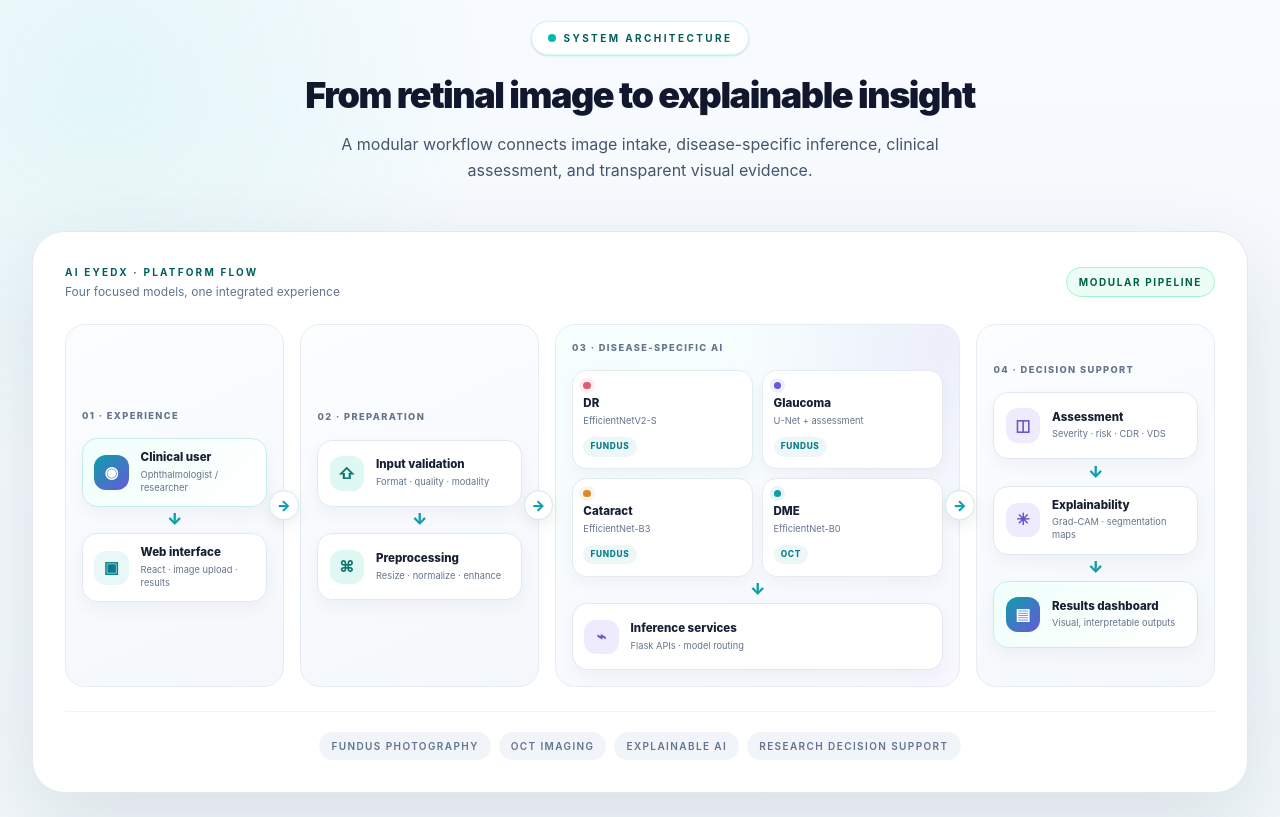
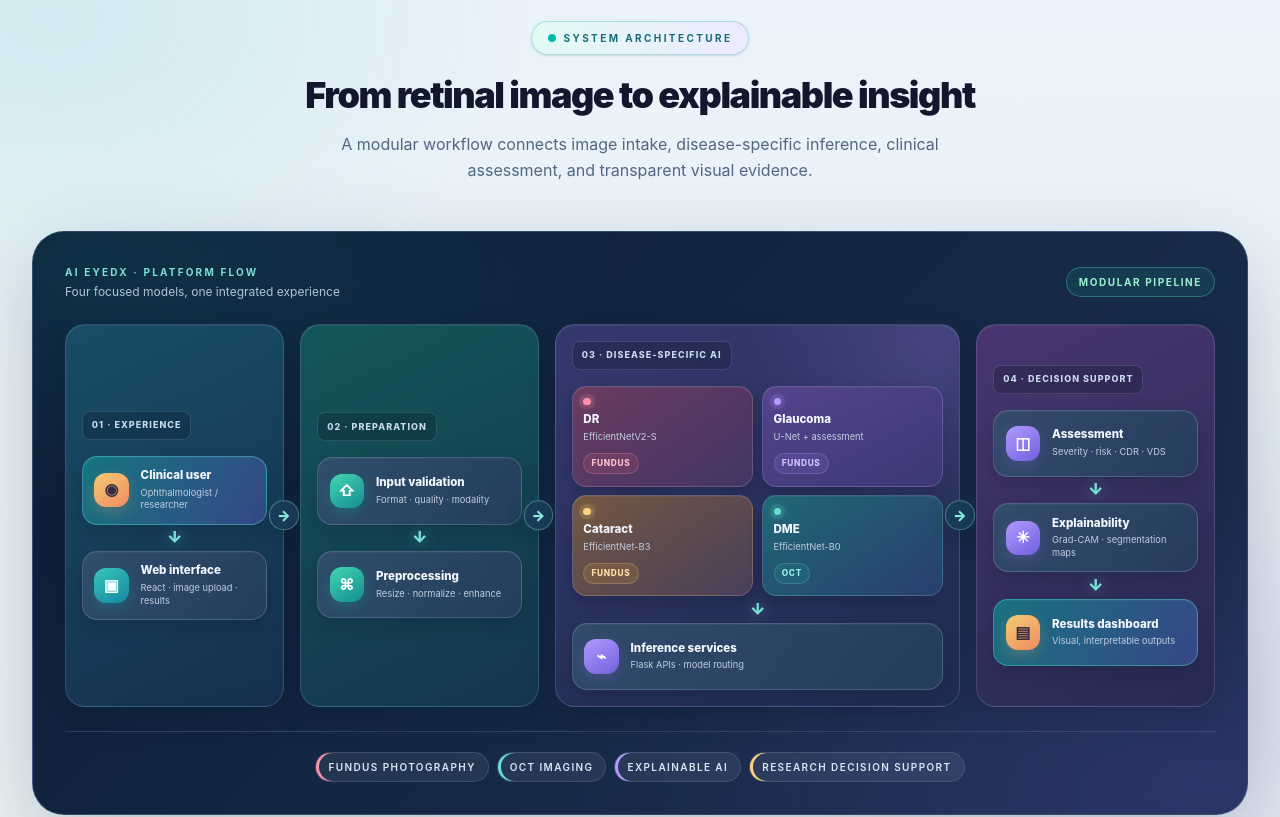
Before and after one commit to Senura-ux/research-portfolio, a Next.js app in the folder ai-eyedx/: page / in a window 1280 px wide. Shown: the part 3400-4217 px from the top of the page. Built offline with nearby package versions, Linux system fonts and the light colour scheme.

Commit message:
feat: enhance architecture section with new styles and structure

```diff
--- a/ai-eyedx/src/app/globals.css
+++ b/ai-eyedx/src/app/globals.css
@@ -2505,3 +2505,271 @@ body {
     transition: none;
   }
 }
+
+.home-architecture {
+  background:
+    radial-gradient(ellipse at 4% 8%, rgba(36, 184, 177, 0.13), transparent 30rem),
+    radial-gradient(ellipse at 95% 80%, rgba(108, 91, 210, 0.12), transparent 32rem),
+    linear-gradient(180deg, #eaf2fb, #edf5f5);
+}
+
+.architecture-title-badge {
+  border-color: rgba(44, 176, 173, 0.32);
+  background: linear-gradient(110deg, #e2faf5, #edeaff);
+  color: #166c78;
+}
+
+.architecture-heading {
+  color: #122744;
+}
+
+.architecture-intro {
+  color: #526781;
+}
+
+.architecture-canvas {
+  border-color: rgba(150, 190, 226, 0.24);
+  background:
+    radial-gradient(ellipse at 5% 5%, rgba(29, 178, 174, 0.13), transparent 32%),
+    radial-gradient(ellipse at 96% 95%, rgba(120, 102, 226, 0.17), transparent 38%),
+    linear-gradient(135deg, #0c1c34, #142844 52%, #1d2c50);
+  box-shadow: 0 32px 90px rgba(14, 34, 62, 0.24);
+}
+
+.architecture-canvas-kicker {
+  color: #7ce0d5;
+}
+
+.architecture-canvas-caption {
+  color: #b1c4da;
+}
+
+.architecture-pipeline-badge {
+  border-color: rgba(101, 224, 188, 0.35);
+  background: rgba(27, 154, 133, 0.17);
+  color: #9af0d0;
+}
+
+.architecture-stage {
+  isolation: isolate;
+  border-color: rgba(164, 195, 226, 0.2);
+  background: linear-gradient(155deg, rgba(33, 57, 85, 0.95), rgba(23, 43, 69, 0.96));
+  box-shadow: 0 12px 30px rgba(3, 11, 27, 0.16), inset 0 1px rgba(255, 255, 255, 0.055);
+  transition: transform 200ms ease, border-color 200ms ease, box-shadow 200ms ease;
+}
+
+.architecture-stage:hover {
+  transform: translateY(-3px);
+  border-color: rgba(129, 220, 219, 0.45);
+  box-shadow: 0 17px 35px rgba(3, 11, 27, 0.25), inset 0 1px rgba(255, 255, 255, 0.08);
+}
+
+.architecture-stage-experience {
+  background: linear-gradient(155deg, rgba(25, 80, 105, 0.94), rgba(23, 48, 79, 0.98));
+}
+
+.architecture-stage-preparation {
+  background: linear-gradient(155deg, rgba(19, 91, 91, 0.92), rgba(22, 54, 78, 0.98));
+}
+
+.architecture-stage-ai {
+  background: linear-gradient(155deg, rgba(54, 61, 111, 0.94), rgba(33, 43, 79, 0.98));
+}
+
+.architecture-stage-decision {
+  background: linear-gradient(155deg, rgba(80, 55, 119, 0.88), rgba(38, 43, 82, 0.98));
+}
+
+.architecture-step {
+  display: inline-flex;
+  align-items: center;
+  align-self: flex-start;
+  gap: 0.4rem;
+  margin-bottom: 1rem;
+  padding: 0.4rem 0.55rem;
+  border: 1px solid rgba(206, 226, 247, 0.15);
+  border-radius: 0.5rem;
+  background: rgba(7, 17, 35, 0.25);
+  color: #c9d9ed;
+  font-size: 0.56rem;
+  letter-spacing: 0.12em;
+}
+
+.architecture-node {
+  border-color: rgba(213, 231, 251, 0.18);
+  background: linear-gradient(125deg, rgba(51, 78, 108, 0.9), rgba(38, 62, 93, 0.92));
+  box-shadow: 0 8px 18px rgba(3, 11, 27, 0.17), inset 0 1px rgba(255, 255, 255, 0.045);
+  transition: transform 180ms ease, border-color 180ms ease;
+}
+
+.architecture-node:hover,
+.architecture-model:hover {
+  transform: translateY(-2px);
+  border-color: rgba(162, 229, 225, 0.48);
+}
+
+.architecture-node strong,
+.architecture-model strong {
+  color: #f3f7ff;
+}
+
+.architecture-node small,
+.architecture-model small {
+  color: #c0cde0;
+}
+
+.architecture-icon {
+  background: linear-gradient(145deg, #38c7bb, #1685a0);
+  color: #f4ffff;
+  box-shadow: 0 5px 14px rgba(9, 181, 172, 0.25);
+}
+
+.architecture-node-teal .architecture-icon {
+  background: linear-gradient(145deg, #43d6b1, #148c91);
+  color: white;
+}
+
+.architecture-node-violet .architecture-icon {
+  background: linear-gradient(145deg, #b19aff, #7160dc);
+  color: white;
+  box-shadow: 0 5px 14px rgba(132, 106, 231, 0.26);
+}
+
+.architecture-node-primary {
+  border-color: rgba(76, 225, 205, 0.42);
+  background: linear-gradient(120deg, rgba(21, 122, 132, 0.9), rgba(57, 73, 139, 0.92));
+}
+
+.architecture-node-primary .architecture-icon {
+  background: linear-gradient(145deg, #f4cb73, #ee8c62);
+  color: #352a42;
+  box-shadow: 0 5px 14px rgba(239, 162, 96, 0.25);
+}
+
+.architecture-connector {
+  color: #79e1d6;
+  text-shadow: 0 0 14px rgba(91, 224, 211, 0.5);
+}
+
+.architecture-models {
+  background:
+    radial-gradient(circle at 95% 5%, rgba(171, 141, 255, 0.18), transparent 12rem),
+    linear-gradient(155deg, rgba(55, 57, 111, 0.97), rgba(32, 44, 82, 0.98));
+}
+
+.architecture-model {
+  border-color: rgba(223, 232, 255, 0.16);
+  background: linear-gradient(145deg, rgba(66, 75, 123, 0.88), rgba(45, 57, 99, 0.94));
+  box-shadow: 0 7px 16px rgba(3, 11, 27, 0.2), inset 0 1px rgba(255, 255, 255, 0.05);
+  transition: transform 180ms ease, border-color 180ms ease;
+}
+
+.architecture-model-rose {
+  background: linear-gradient(145deg, rgba(125, 62, 93, 0.74), rgba(68, 54, 101, 0.95));
+}
+
+.architecture-model-violet {
+  background: linear-gradient(145deg, rgba(98, 72, 154, 0.74), rgba(59, 57, 118, 0.95));
+}
+
+.architecture-model-amber {
+  background: linear-gradient(145deg, rgba(146, 104, 52, 0.7), rgba(76, 64, 91, 0.95));
+}
+
+.architecture-model-teal {
+  background: linear-gradient(145deg, rgba(28, 125, 128, 0.72), rgba(42, 63, 112, 0.95));
+}
+
+.architecture-model-dot {
+  background: #63e0d0;
+  box-shadow: 0 0 0 4px rgba(99, 224, 208, 0.15), 0 0 12px rgba(99, 224, 208, 0.55);
+}
+
+.architecture-model-violet .architecture-model-dot {
+  background: #b69bff;
+  box-shadow: 0 0 0 4px rgba(182, 155, 255, 0.15), 0 0 12px rgba(182, 155, 255, 0.45);
+}
+
+.architecture-model-amber .architecture-model-dot {
+  background: #ffd27d;
+  box-shadow: 0 0 0 4px rgba(255, 210, 125, 0.15), 0 0 12px rgba(255, 210, 125, 0.45);
+}
+
+.architecture-model-rose .architecture-model-dot {
+  background: #ff91a8;
+  box-shadow: 0 0 0 4px rgba(255, 145, 168, 0.15), 0 0 12px rgba(255, 145, 168, 0.45);
+}
+
+.architecture-modality {
+  border: 1px solid rgba(163, 233, 227, 0.2);
+  background: rgba(23, 157, 156, 0.18);
+  color: #a4f0e4;
+}
+
+.architecture-model-violet .architecture-modality {
+  border-color: rgba(192, 174, 255, 0.22);
+  background: rgba(136, 111, 222, 0.19);
+  color: #d1c3ff;
+}
+
+.architecture-model-amber .architecture-modality {
+  border-color: rgba(255, 217, 153, 0.22);
+  background: rgba(205, 145, 53, 0.2);
+  color: #ffe0a8;
+}
+
+.architecture-model-rose .architecture-modality {
+  border-color: rgba(255, 176, 192, 0.22);
+  background: rgba(208, 84, 121, 0.19);
+  color: #ffc0cd;
+}
+
+.architecture-legend {
+  border-color: rgba(193, 211, 237, 0.16);
+  color: #cad7e9;
+}
+
+.architecture-legend > span {
+  border: 1px solid rgba(201, 221, 244, 0.14);
+  background: rgba(229, 241, 255, 0.08);
+  color: #d9e6f7;
+}
+
+.architecture-legend-fundus {
+  box-shadow: inset 3px 0 #ff91a8;
+}
+
+.architecture-legend-oct {
+  box-shadow: inset 3px 0 #63e0d0;
+}
+
+.architecture-legend-xai {
+  box-shadow: inset 3px 0 #b69bff;
+}
+
+.architecture-legend-support {
+  box-shadow: inset 3px 0 #ffd27d;
+}
+
+@media (min-width: 1024px) {
+  .architecture-stage:not(:last-child)::after {
+    border-color: rgba(153, 226, 223, 0.38);
+    background: #193c58;
+    color: #91f0df;
+    box-shadow: 0 6px 18px rgba(3, 11, 27, 0.28), 0 0 18px rgba(57, 207, 195, 0.13);
+  }
+}
+
+@media (max-width: 640px) {
+  .architecture-canvas {
+    border-radius: 1.4rem;
+  }
+}
+
+@media (prefers-reduced-motion: reduce) {
+  .architecture-stage,
+  .architecture-node,
+  .architecture-model {
+    transition: none;
+  }
+}
--- a/ai-eyedx/src/app/page.tsx
+++ b/ai-eyedx/src/app/page.tsx
@@ -427,31 +427,31 @@ export default function HomePage() {
         <section id="system-architecture" className="home-architecture py-20">
           <div className="mx-auto max-w-7xl px-4 sm:px-6 lg:px-8">
             <div className="mb-12 text-center">
-              <span className="inline-flex items-center gap-2 rounded-full border border-teal-100 bg-white px-4 py-2 text-[10px] font-bold uppercase tracking-[0.24em] text-teal-800 shadow-sm">
+              <span className="architecture-title-badge inline-flex items-center gap-2 rounded-full border border-teal-100 bg-white px-4 py-2 text-[10px] font-bold uppercase tracking-[0.24em] text-teal-800 shadow-sm">
                 <span className="h-2 w-2 rounded-full bg-teal-500" />
                 System Architecture
               </span>
-              <h2 className="mt-5 text-3xl font-black tracking-[-0.05em] text-slate-950 sm:text-4xl">
+              <h2 className="architecture-heading mt-5 text-3xl font-black tracking-[-0.05em] text-slate-950 sm:text-4xl">
                 From retinal image to explainable insight
               </h2>
-              <p className="mx-auto mt-4 max-w-2xl text-sm leading-relaxed text-slate-600 sm:text-base">
+              <p className="architecture-intro mx-auto mt-4 max-w-2xl text-sm leading-relaxed text-slate-600 sm:text-base">
                 A modular workflow connects image intake, disease-specific inference, clinical assessment, and transparent visual evidence.
               </p>
             </div>
 
-            <div className="overflow-hidden rounded-[2rem] border border-slate-200 bg-white p-5 shadow-[0_30px_90px_rgba(20,35,61,0.11)] sm:p-8">
-              <div className="mb-6 flex flex-wrap items-center justify-between gap-3">
+            <div className="architecture-canvas overflow-hidden rounded-[2rem] border border-slate-200 bg-white p-5 shadow-[0_30px_90px_rgba(20,35,61,0.11)] sm:p-8">
+              <div className="architecture-canvas-header mb-6 flex flex-wrap items-center justify-between gap-3">
                 <div>
-                  <p className="text-[10px] font-bold uppercase tracking-[0.22em] text-teal-800">AI EyeDx · Platform flow</p>
-                  <p className="mt-1 text-xs text-slate-500">Four focused models, one integrated experience</p>
+                  <p className="architecture-canvas-kicker text-[10px] font-bold uppercase tracking-[0.22em] text-teal-800">AI EyeDx · Platform flow</p>
+                  <p className="architecture-canvas-caption mt-1 text-xs text-slate-500">Four focused models, one integrated experience</p>
                 </div>
-                <span className="rounded-full border border-emerald-200 bg-emerald-50 px-3 py-1.5 text-[10px] font-bold uppercase tracking-[0.16em] text-emerald-800">
+                <span className="architecture-pipeline-badge rounded-full border border-emerald-200 bg-emerald-50 px-3 py-1.5 text-[10px] font-bold uppercase tracking-[0.16em] text-emerald-800">
                   Modular pipeline
                 </span>
               </div>
 
               <div className="grid gap-4 lg:grid-cols-[0.92fr_1fr_1.7fr_1fr] lg:items-stretch">
-                <div className="architecture-stage">
+                <div className="architecture-stage architecture-stage-experience">
                   <span className="architecture-step">01 · EXPERIENCE</span>
                   <div className="architecture-node architecture-node-primary">
                     <span className="architecture-icon">◉</span>
@@ -470,7 +470,7 @@ export default function HomePage() {
                   </div>
                 </div>
 
-                <div className="architecture-stage">
+                <div className="architecture-stage architecture-stage-preparation">
                   <span className="architecture-step">02 · PREPARATION</span>
                   <div className="architecture-node architecture-node-teal">
                     <span className="architecture-icon">⇧</span>
@@ -489,7 +489,7 @@ export default function HomePage() {
                   </div>
                 </div>
 
-                <div className="architecture-stage architecture-models">
+                <div className="architecture-stage architecture-stage-ai architecture-models">
                   <span className="architecture-step">03 · DISEASE-SPECIFIC AI</span>
                   <div className="architecture-model-grid">
                     {[
@@ -516,7 +516,7 @@ export default function HomePage() {
                   </div>
                 </div>
 
-                <div className="architecture-stage">
+                <div className="architecture-stage architecture-stage-decision">
                   <span className="architecture-step">04 · DECISION SUPPORT</span>
                   <div className="architecture-node architecture-node-violet">
                     <span className="architecture-icon">◫</span>
@@ -544,11 +544,11 @@ export default function HomePage() {
                 </div>
               </div>
 
-              <div className="mt-6 flex flex-wrap items-center justify-center gap-2 border-t border-slate-100 pt-5 text-[10px] font-semibold uppercase tracking-[0.14em] text-slate-500">
-                <span className="rounded-full bg-slate-100 px-3 py-1.5">Fundus photography</span>
-                <span className="rounded-full bg-slate-100 px-3 py-1.5">OCT imaging</span>
-                <span className="rounded-full bg-slate-100 px-3 py-1.5">Explainable AI</span>
-                <span className="rounded-full bg-slate-100 px-3 py-1.5">Research decision support</span>
+              <div className="architecture-legend mt-6 flex flex-wrap items-center justify-center gap-2 border-t border-slate-100 pt-5 text-[10px] font-semibold uppercase tracking-[0.14em] text-slate-500">
+                <span className="architecture-legend-fundus rounded-full bg-slate-100 px-3 py-1.5">Fundus photography</span>
+                <span className="architecture-legend-oct rounded-full bg-slate-100 px-3 py-1.5">OCT imaging</span>
+                <span className="architecture-legend-xai rounded-full bg-slate-100 px-3 py-1.5">Explainable AI</span>
+                <span className="architecture-legend-support rounded-full bg-slate-100 px-3 py-1.5">Research decision support</span>
               </div>
             </div>
           </div>
```
